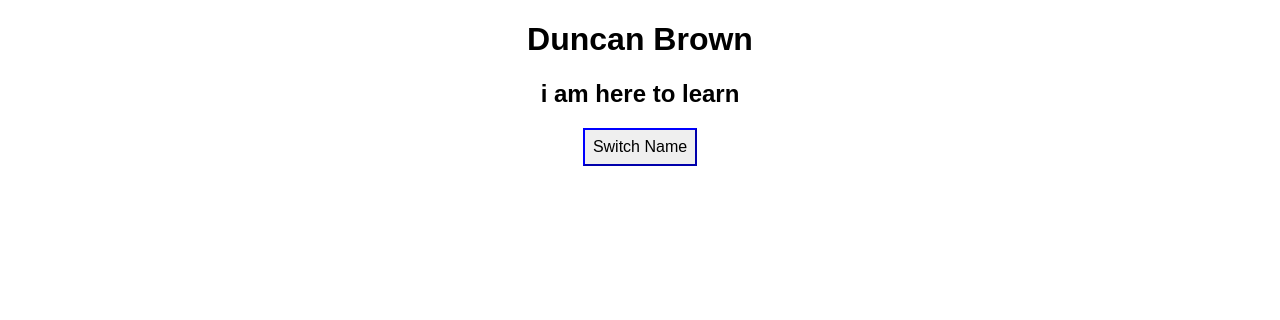
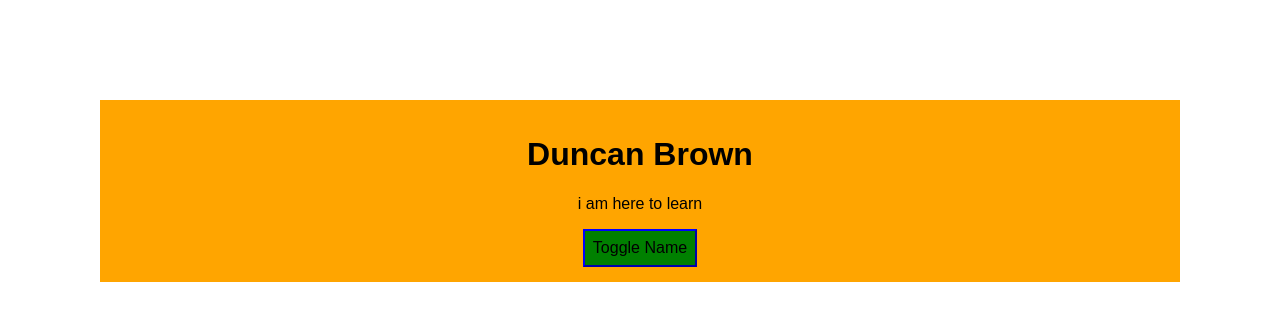
Before and after one commit to dvncan/react-complete-guide, a React (Create React App) app: page / in a window 1280 px wide. Shown: the top 320 px of the page. Built offline with nearby package versions, Linux system fonts and the light colour scheme.

Commit message:
working stop adding Radium wraps

```diff
--- a/package.json
+++ b/package.json
@@ -3,6 +3,7 @@
   "version": "0.1.0",
   "private": true,
   "dependencies": {
+    "radium": "^0.26.1",
     "react": "^17.0.1",
     "react-dom": "^17.0.1",
     "react-scripts": "1.1.5"
--- a/src/App.css
+++ b/src/App.css
@@ -1,3 +1,11 @@
 .App {
   text-align: center;
 }
+
+.red {
+  color: red;
+}
+
+.bold {
+  font-weight: bold;
+}
--- a/src/App.js
+++ b/src/App.js
@@ -1,17 +1,20 @@
 import React, { Component } from 'react';
 import './App.css';
 import Person from './Person/Person'; //lower case words are associated with HTML uppercase w JSX
+import Radium from 'radium';
+
 
 class App extends Component {
   //managed within just class, use function properties
   state = {
     persons: [
-      {name: 'Max', age: 28},
-      {name: 'Manu', age: 29},
-      {name: 'Stephanie', age: 26}
+      {id:"12s", name: 'Max', age: 28},
+      {id:"123s", name: 'Manu', age: 29},
+      {id:"se32s", name: 'Stephanie', age: 26}
     ],
     otherState: 'wont be touched',
-    showPersons: false
+    showPersons: false,
+    pageColor: false
   }
 
   //delete a person from the array
@@ -23,30 +26,53 @@ class App extends Component {
   }
 
 
-  nameChangedHandler = (event) => {
-    this.setState({
-      persons: [
-        {name:  "Max", age: 28},
-        {name: event.target.value, age: 29},
-        {name: 'Stephanie', age: 27}
-      ]
-    })
+  nameChangedHandler = (event, id) => {
+    const personIndex = this.state.persons.findIndex(p=>{
+      return p.id === id;
+    });
+
+    //modern approach
+    const person = {
+      ...this.state.persons[personIndex]
+    };
+
+    person.name = event.target.value;
+
+    const persons = [...this.state.persons];
+    persons[personIndex] = person;
+
+    this.setState({ persons: persons });
+
+    // alternative - const person = Object.assign({}, this.state.person);
+
   }
 
 
   togglePersonsHandler = () => {
-      const doesShow = this.state.showPersons;
-      this.setState({showPersons: !doesShow})
+    const doesShow = this.state.showPersons;
+    this.setState({showPersons: !doesShow});
+  }
+
+  toggleBackgroundHandler = () => {
+    const doesShow = this.state.pageColor;
+    this.setState({pageColor: !doesShow});
   }
 
   render() {
     const style = {
-      backgroundColor: 'light brown',
+      backgroundColor: 'green',
       font: 'inherit',
       borderColor: 'blue',
       padding: '8px',
       cursor: 'pointer'
     };
+
+    const pageStyle = {
+      backgroundColor: 'orange',
+      margin: '100px',
+      padding: '15px',
+      borderColor: 'pink'
+    }
 
     //this is js area not jsx
 
@@ -59,23 +85,45 @@ class App extends Component {
             return <Person
                   click={() => this.deletePersonHandler(index)}
                   name={person.name}
-                  age={person.age} />
+                  age={person.age}
+                  key={person.id}
+                  changed={(event) => this.nameChangedHandler(event, person.id)}
+                  />
           })}
 
         </div>
       );
+      style.backgroundColor = 'red';
+    }
+    if (this.state.pageColor){
+      style.backgroundColor = 'purple';
     }
 
+    let classes = [];
+
+    if(this.state.persons.length <= 2){
+      classes.push('red'); // classes will be red
+    }
+    if(this.state.persons.length <=1){
+      classes.push('bold');
+    }
+
+
+
     return (
-      <div className="App">
+      <div
+        className="App"
+        style={pageStyle}
+        >
         <h1>Duncan Brown</h1>
-        <h2>i am here to learn</h2>
+        <p className={classes.join(' ')}>i am here to learn</p>
         <button
           style = {style}
-          onClick={this.togglePersonsHandler}>Switch Name</button>
-        { persons }
+          onClick={this.togglePersonsHandler}
+          onDoubleClick={this.toggleBackgroundHandler} >Toggle Name</button>
+        {persons}
       </div>
     );}
 }
 
-export default App;
+export default Radium(App);
```
Also changed, not shown: 2 other files (tests, documents, lock files or other folders).
